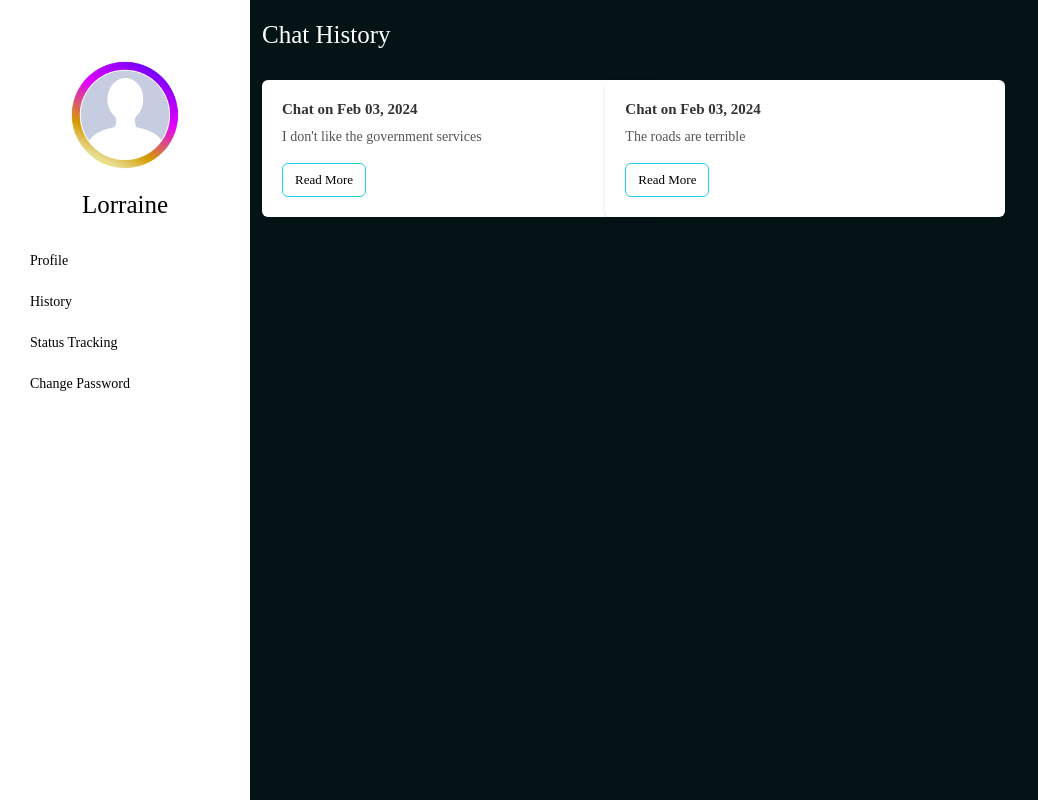
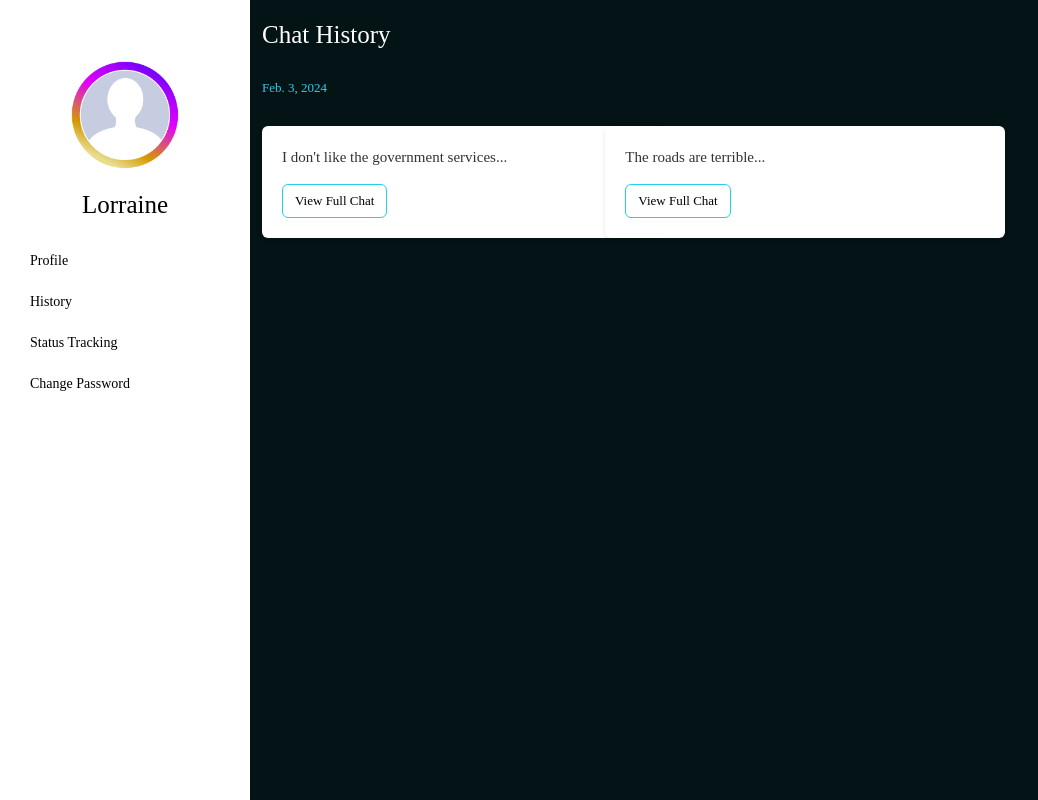
Before and after one commit to WambiruL/public-pulsev2, a Django app: page /chatbot/chat_history in a window 1280 px wide. Shown: the part 80-880 px from the top of the page, without its empty margins (0-1038 px from the left). Run offline with Django 5.2, Linux system fonts and the light colour scheme; a user stored in the database is signed in; data comes from the database, SQL or seed files in the repository; both versions use the stored data as it was after the commit; some libraries are stand-ins or nearby versions; some web fonts are replaced.

Commit message:
Group the chats according to their created dates

```diff
--- a/chatbot/forms.py
+++ b/chatbot/forms.py
@@ -3,7 +3,7 @@
 from .models import Chat, UserProfile
 from django.contrib.auth.forms import PasswordChangeForm
 
-class DashboardFilterForm(forms.ModelForm):
+class DashboardFilterForm(forms.Form):
     start_date=forms.DateField(required=False, widget=forms.DateInput(attrs={'type':'date'}))
     end_date=forms.DateField(required=False, widget=forms.DateInput(attrs={'type':'date'}))
     sentiment_category=forms.ChoiceField(required=False, choices=[('', 'All'), ('Positive', 'Positive'), ('Negative', 'Negative'), ('Neutral', 'Neutral')])
--- a/chatbot/views.py
+++ b/chatbot/views.py
@@ -23,6 +23,8 @@
 from django.contrib.auth.forms import PasswordChangeForm
 from django.contrib.auth import update_session_auth_hash
 
+from itertools import groupby
+from django.utils.timezone import localtime
 
 import joblib
 
@@ -253,7 +255,15 @@
 
 def chat_history(request):
     messages=Chat.objects.filter(user=request.user).order_by('created_at')
-    return render(request, 'user/history.html', {'messages':messages})
+    grouped_messages = {}
+    for message in messages:
+        message_date = message.created_at.date()
+        if message_date not in grouped_messages:
+            grouped_messages[message_date] = [message]
+        else:
+            grouped_messages[message_date].append(message)
+
+    return render(request, 'user/history.html', {'grouped_messages':grouped_messages})
 
 def change_password(request):
     if request.method == 'POST':
--- a/static/profile.css
+++ b/static/profile.css
@@ -221,11 +221,18 @@
 .history {
     padding-top: 20px;
     flex-grow: 1;
+    margin-left: 50px;
 }
 .history h2{
     color: white;
     font-size: 15px;
     margin-bottom: 30px;
+
+
+}
+.history .date{
+    color: #24CFED !important;
+    font-size: 13px !important;
 }
 /* Card styling */
 .history .card {
@@ -246,8 +253,8 @@
 }
 
 .history .card-text {
-    font-size: 14px;
-    color: #555;
+    font-size: 15px;
+    color: #333;
     font-family: 'Tiro Telugu';
 }
 
--- a/templates/user/history.html
+++ b/templates/user/history.html
@@ -36,28 +36,26 @@
 
     <div class=" history container">
         <h2>Chat History</h2>
-
-            <!-- Card for chat summary -->
+        {% for date, messages in grouped_messages.items %}
+            <h2 class="date">{{ date }}</h2>
             <div class="row">
                 {% for message in messages %}
-                    <!-- Each card takes up 4 columns in medium to large devices, full width on small devices -->
+                    <!-- Card for chat summary -->
                     <div class="col-md-4 mb-3">
                         <div class="card">
                             <div class="card-body">
-                            <h5 class="card-title">Chat on {{ message.created_at|date:"M d, Y" }}</h5>
-                            <p class="card-text">{{ message.message|truncatewords:10 }}</p>
-                            <button type="button" class="btn" data-toggle="modal" data-target="#chatModal{{ forloop.counter }}">Read More</button>
+                                <p class="card-text">{{ message.message|truncatewords:10 }}...</p>
+                                <button type="button" class="btn" data-toggle="modal" data-target="#chatModal{{ forloop.parentloop.counter }}{{ forloop.counter }}">View Full Chat</button>
                             </div>
                         </div>
                     </div>
 
-
                     <!-- Modal for full chat -->
-                <div class="modal fade" id="chatModal{{ forloop.counter }}" tabindex="-1" aria-labelledby="chatModalLabel{{ forloop.counter }}" aria-hidden="true">
+                    <div class="modal fade" id="chatModal{{ forloop.parentloop.counter }}{{ forloop.counter }}" tabindex="-1" aria-labelledby="chatModalLabel{{ forloop.parentloop.counter }}{{ forloop.counter }}" aria-hidden="true">
                         <div class="modal-dialog modal-lg">
                             <div class="modal-content">
                                 <div class="modal-header">
-                                <h5 class="modal-title" id="chatModalLabel{{ forloop.counter }}">Full Chat on {{ message.created_at|date:"M d, Y" }}</h5>
+                                    <h5 class="modal-title" id="chatModal{{ forloop.parentloop.counter }}{{ forloop.counter }}">Full Chat on {{ message.created_at|date:"M d, Y" }}</h5>
                                     <button type="button" class="close" data-dismiss="modal" aria-label="Close">
                                         <span aria-hidden="true">&times;</span>
                                     </button>
@@ -75,6 +73,9 @@
                     </div>
                 {% endfor %}
             </div>
+        {% endfor %}
+    </div>
+
 
     </div>
 
```
Also changed, not shown: db.sqlite3. Lines whose indentation alone changed are shown as unchanged.
